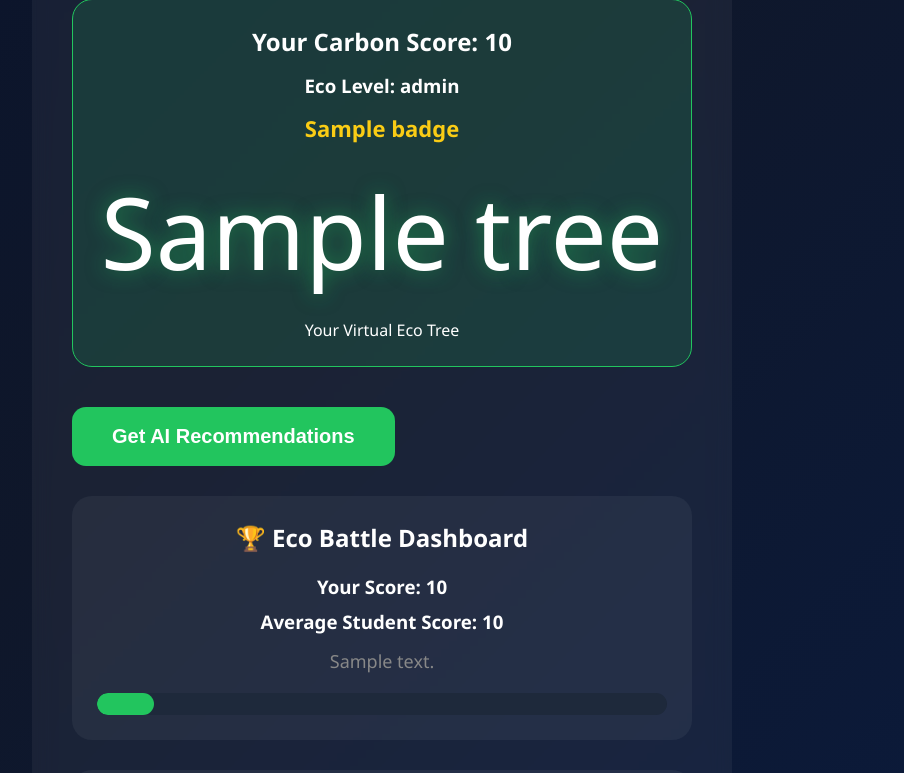
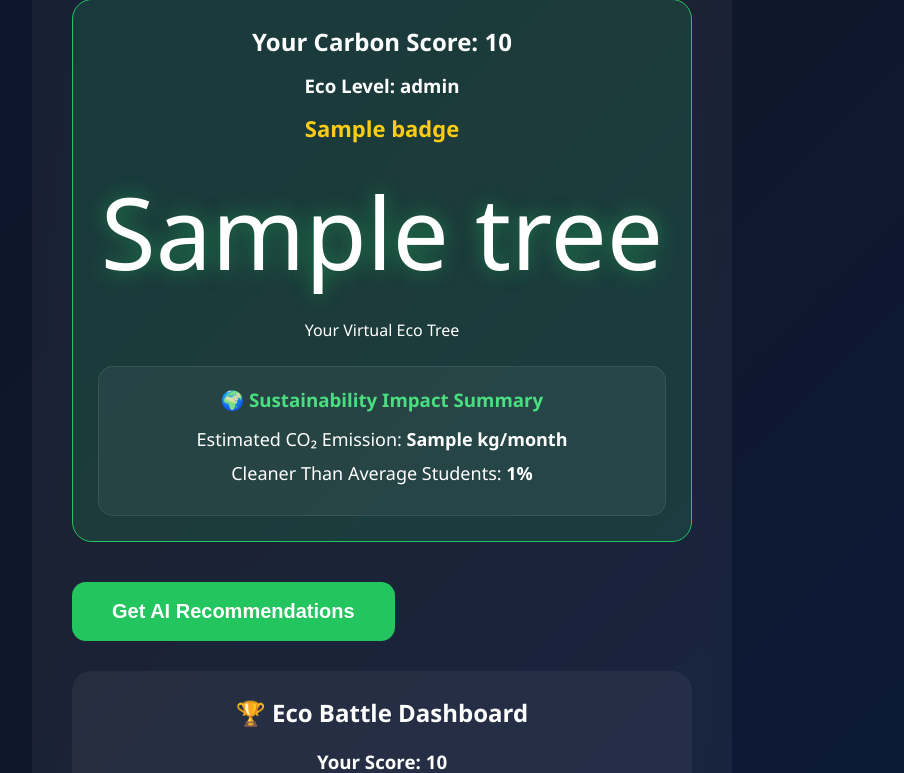
Before and after one commit to stutij586/ECO_TRACK_AI, a Flask app: template templates/calculator.html in a window 1280 px wide. Shown: the part 723-1496 px from the top of the page, without its empty margins (258-1162 px from the left). Run offline with Flask 3, Linux system fonts and the light colour scheme; the template is opened without the code that fills it: most values are stand-ins (such as "Sample title", 1, 10 or a date in 2020).

Commit message:
Added sustainability impact summary

```diff
--- a/app.py
+++ b/app.py
@@ -14,6 +14,9 @@ def calculator():
     level = None
     tree = None
     badge = None
+
+    monthly_co2=0
+    cleaner_percent=0
 
     average_score = 75
     battle_message = ""
@@ -74,6 +77,18 @@ def calculator():
         else:
             badge = "🌱 Beginner Badge"
 
+        # Sustainability Impact Summary
+
+        monthly_co2 = round(score, 1)
+
+        cleaner_percent = round(
+            max(
+                0,
+                ((average_score - score) / average_score) * 100
+            ),
+            1
+        )
+
 
         student_scores = [
             45,
@@ -117,7 +132,9 @@ def calculator():
     average_score=average_score,
     battle_message=battle_message,
     progress_width=progress_width,
-    battle_color=battle_color
+    battle_color=battle_color,
+    monthly_co2=monthly_co2,
+    cleaner_percent=cleaner_percent
 )
 
 @app.route('/eco-coach')
--- a/static/style.css
+++ b/static/style.css
@@ -380,3 +380,30 @@ label{
 
     color:#facc15;
 }
+
+.impact-box{
+
+    margin-top:25px;
+
+    padding:20px;
+
+    border-radius:15px;
+
+    background:rgba(255,255,255,0.05);
+
+    border:1px solid rgba(255,255,255,0.08);
+}
+
+.impact-box h3{
+
+    margin-bottom:15px;
+
+    color:#4ade80;
+}
+
+.impact-box p{
+
+    margin:10px 0;
+
+    font-size:18px;
+}
--- a/templates/calculator.html
+++ b/templates/calculator.html
@@ -95,6 +95,22 @@
         <p>
             Your Virtual Eco Tree
         </p>
+
+        <div class="impact-box">
+
+            <h3>🌍 Sustainability Impact Summary</h3>
+
+            <p>
+                Estimated CO₂ Emission:
+                <strong>{{ monthly_co2 }} kg/month</strong>
+            </p>
+
+            <p>
+                Cleaner Than Average Students:
+                <strong>{{ cleaner_percent }}%</strong>
+            </p>
+
+        </div>
 
     </div>
 
```
